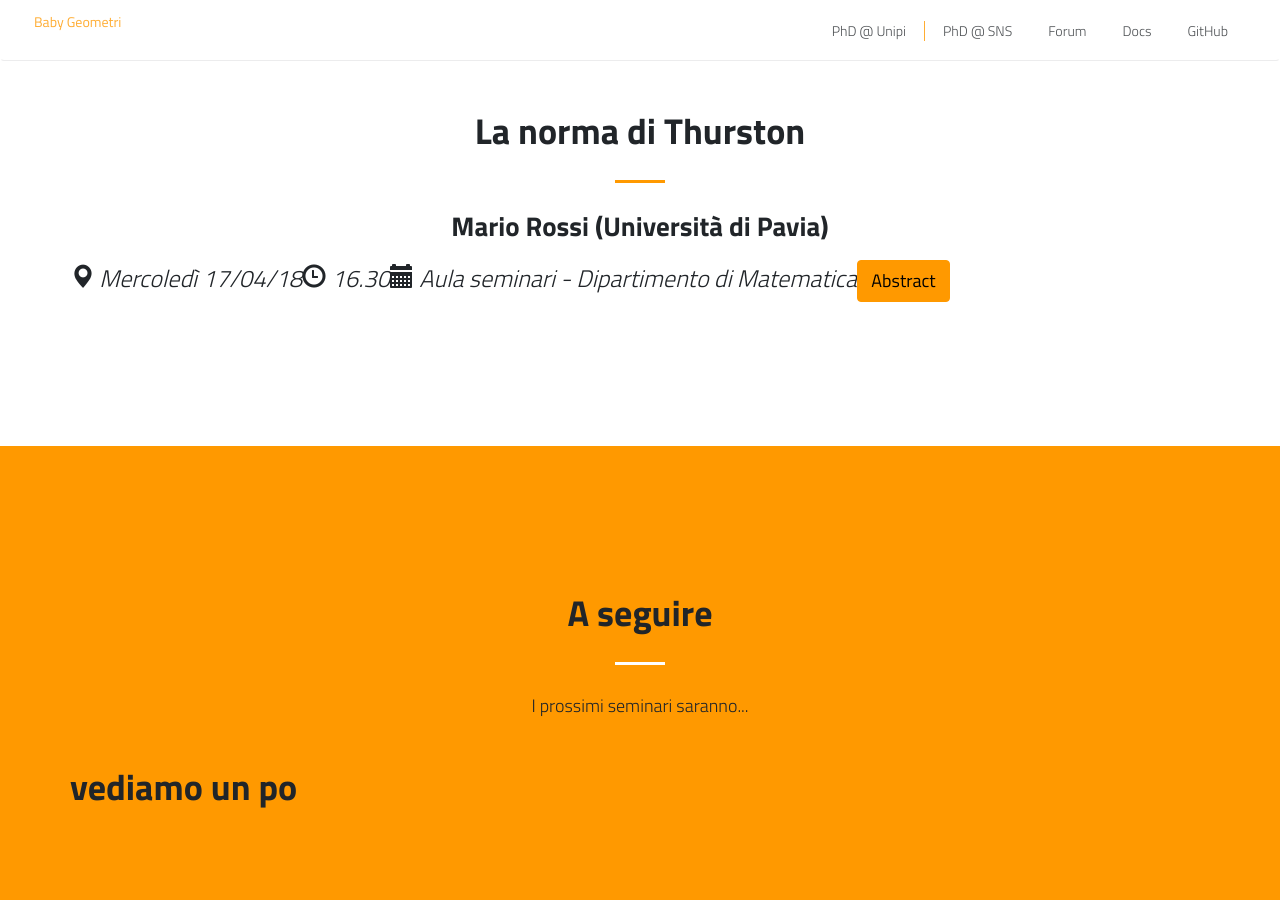
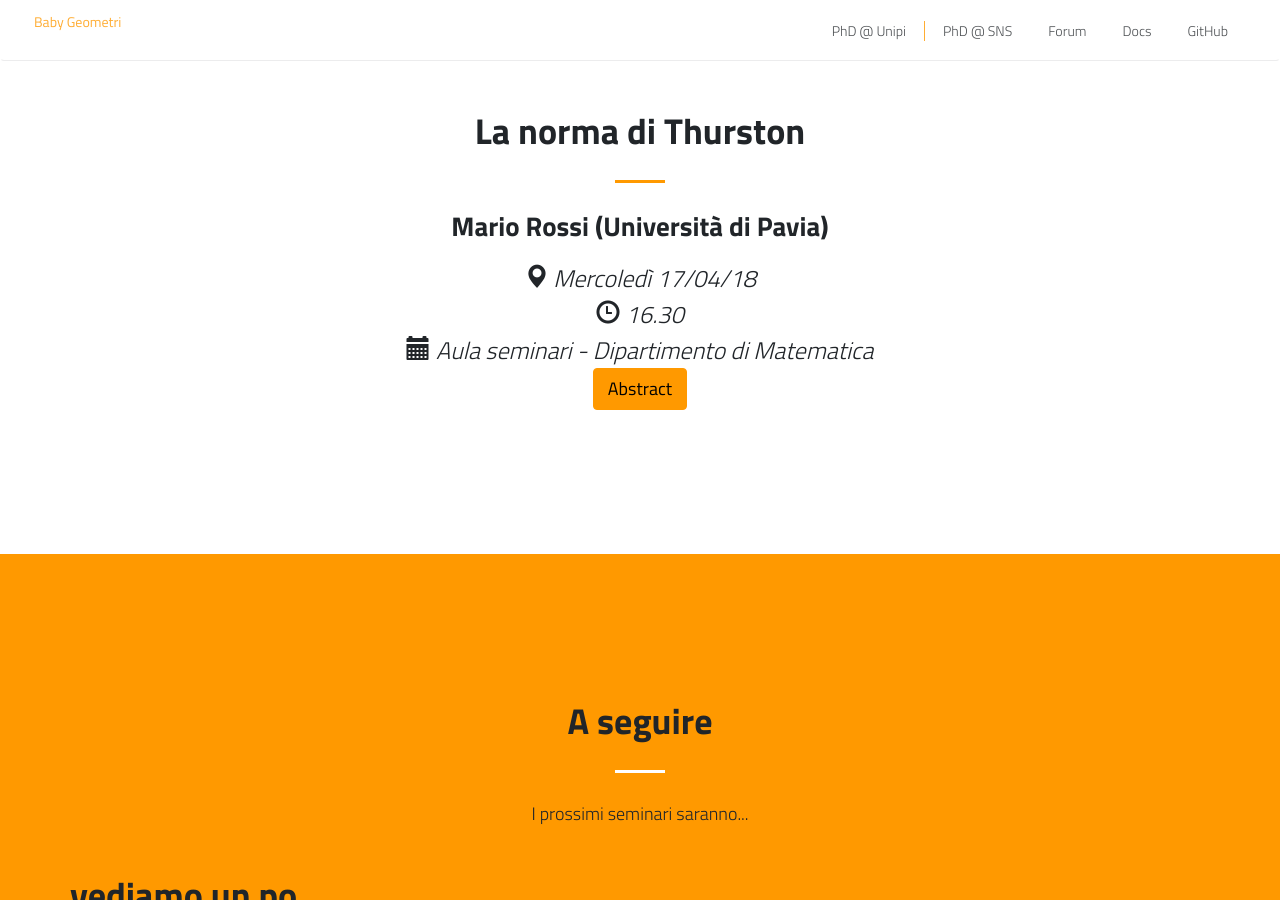
Before and after one commit to baby-geometri/baby-geometri.github.io, a Jekyll site: the page built from index.md, in a window 1280 px wide and 900 px high, scrolled down 936 px. Built offline with Jekyll 4.4.1, drawn with Linux system fonts in a browser that asks for light colours; nearby versions of some CDN libraries.

Commit message:
Update default.html

```diff
--- a/_layouts/default.html
+++ b/_layouts/default.html
@@ -80,6 +80,7 @@
 
     <div class="row">
 
+     	      <div class="col-lg-8 mx-auto text-center">
 
    <i style="font-size:24px" class="fa"> <span class="glyphicon glyphicon-map-marker"></span> {{ site.data.content.whitepaper.when }} </i>
 	<br>
```
